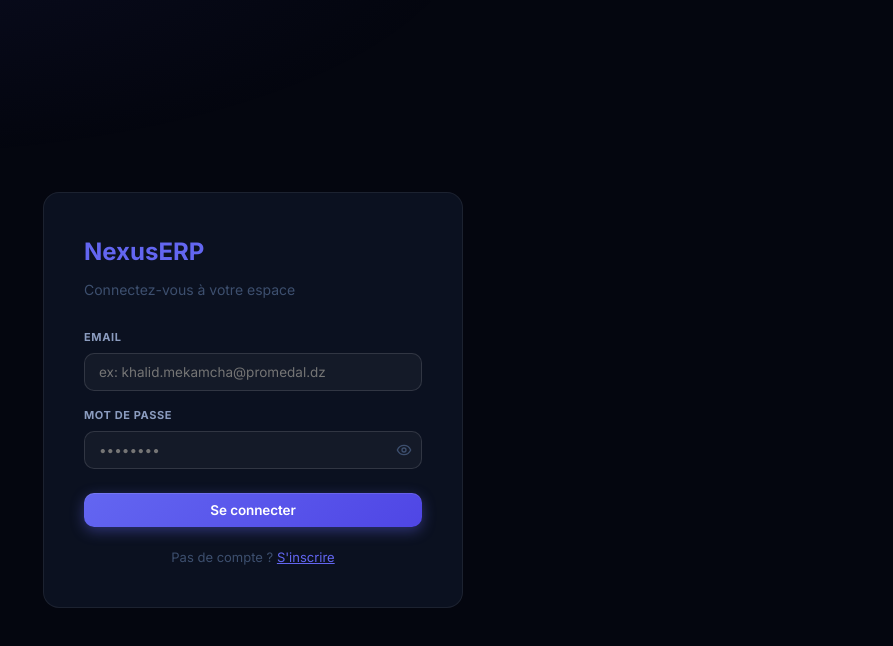
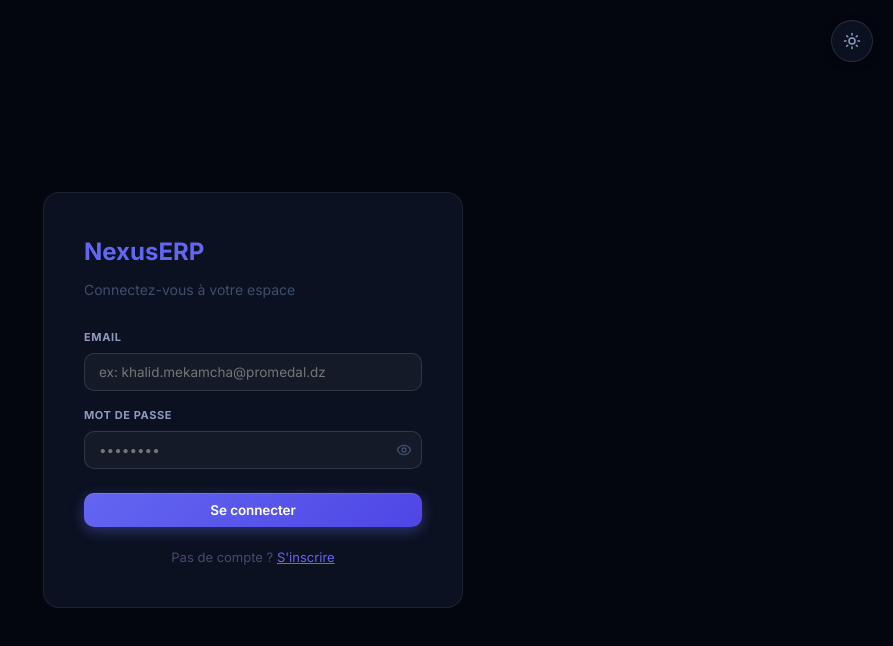
Before and after one commit to nassimkissi14-blip/nexuserp, a React (Vite) app in the folder frontend/: page /login in a window 1280 px wide. Shown: the top 646 px of the page, without its empty margins (387-1280 px from the left). Built offline with nearby package versions, Linux system fonts and the light colour scheme; no server answers.

Commit message:
feat(ui): add dark/light mode toggle on login page

```diff
--- a/frontend/src/App.jsx
+++ b/frontend/src/App.jsx
@@ -2,7 +2,7 @@ import { useState, useEffect } from 'react';
 import { BrowserRouter, Routes, Route, Navigate, useNavigate } from 'react-router-dom';
 import { Toaster } from 'react-hot-toast';
 import { QueryClient, QueryClientProvider } from '@tanstack/react-query';
-import { useAuthStore } from './store/index.js';
+import { useAuthStore, useThemeStore } from './store/index.js';
 import { useSocket } from './hooks/useSocket.js';
 
 import MainLayout from './components/layout/MainLayout.jsx';
@@ -182,6 +182,9 @@ function AppInit({ setShowOnboarding, onLogin }) {
 export default function App() {
   const [showOnboarding, setShowOnboarding] = useState(false);
   const { user } = useAuthStore();
+  const { theme, applyTheme } = useThemeStore();
+
+  useEffect(() => { applyTheme(theme); }, [theme]);
 
   const completeOnboarding = () => {
     if (user?.id) {
--- a/frontend/src/pages/LoginPage.jsx
+++ b/frontend/src/pages/LoginPage.jsx
@@ -1,7 +1,7 @@
 import { useState } from 'react';
 import { useNavigate, Link } from 'react-router-dom';
-import { Eye, EyeOff, Clock, Mail } from 'lucide-react';
-import { useAuthStore } from '../store/index.js';
+import { Eye, EyeOff, Clock, Mail, Sun, Moon } from 'lucide-react';
+import { useAuthStore, useThemeStore } from '../store/index.js';
 
 export default function LoginPage() {
   const [email, setEmail]       = useState('');
@@ -10,7 +10,9 @@ export default function LoginPage() {
   const [error, setError]       = useState('');
   const [pending, setPending]   = useState(false);
   const { login, isLoading }    = useAuthStore();
+  const { theme, toggleTheme }  = useThemeStore();
   const navigate = useNavigate();
+  const isDark = theme === 'dark';
 
   const handleSubmit = async (e) => {
     e.preventDefault();
@@ -27,7 +29,28 @@ export default function LoginPage() {
   };
 
   return (
-    <div style={{ minHeight: '100vh', display: 'flex', alignItems: 'center', justifyContent: 'center', background: 'var(--bg-primary)' }}>
+    <div style={{ minHeight: '100vh', display: 'flex', alignItems: 'center', justifyContent: 'center', background: 'var(--bg-primary)', position: 'relative' }}>
+
+      {/* Theme toggle button */}
+      <button
+        onClick={toggleTheme}
+        title={isDark ? 'Passer en mode clair' : 'Passer en mode sombre'}
+        style={{
+          position: 'fixed', top: 20, right: 20,
+          width: 42, height: 42, borderRadius: '50%',
+          border: '1px solid var(--border-light)',
+          background: 'var(--bg-card)',
+          color: 'var(--text-secondary)',
+          cursor: 'pointer',
+          display: 'flex', alignItems: 'center', justifyContent: 'center',
+          boxShadow: 'var(--shadow-sm)',
+          transition: 'var(--transition)',
+          zIndex: 1000,
+        }}
+      >
+        {isDark ? <Sun size={18} /> : <Moon size={18} />}
+      </button>
+
       <div style={{ background: 'var(--bg-card)', border: '1px solid var(--border)', borderRadius: 'var(--radius-lg)', padding: '40px', width: '100%', maxWidth: '420px' }}>
 
         <h1 style={{ fontSize: '24px', fontWeight: 700, marginBottom: '8px', color: 'var(--accent-primary)' }}>NexusERP</h1>
--- a/frontend/src/store/index.js
+++ b/frontend/src/store/index.js
@@ -76,6 +76,24 @@ export const useAuthStore = create(
         isAuthenticated: state.isAuthenticated,
       }),
     }
+  )
+);
+
+// ─── THEME STORE ──────────────────────────────
+export const useThemeStore = create(
+  persist(
+    (set) => ({
+      theme: 'dark',
+      toggleTheme: () => set((s) => {
+        const next = s.theme === 'dark' ? 'light' : 'dark';
+        document.documentElement.setAttribute('data-theme', next);
+        return { theme: next };
+      }),
+      applyTheme: (theme) => {
+        document.documentElement.setAttribute('data-theme', theme);
+      },
+    }),
+    { name: 'nexuserp-theme', partialize: (s) => ({ theme: s.theme }) }
   )
 );
 
--- a/frontend/src/styles/erp.css
+++ b/frontend/src/styles/erp.css
@@ -68,6 +68,38 @@
   --transition:      all 0.22s cubic-bezier(0.4, 0, 0.2, 1);
   --transition-fast: all 0.12s cubic-bezier(0.4, 0, 0.2, 1);
   --spring:          all 0.35s cubic-bezier(0.34, 1.56, 0.64, 1);
+}
+
+/* ─── LIGHT MODE OVERRIDES ───────────────────────── */
+html[data-theme="light"] {
+  --bg-primary:      #f0f4f8;
+  --bg-secondary:    #e8edf5;
+  --bg-card:         #ffffff;
+  --bg-card-hover:   #f8fafc;
+  --bg-elevated:     #ffffff;
+  --bg-sidebar:      #ffffff;
+  --bg-hover:        rgba(99,102,241,0.07);
+
+  --border:          rgba(0,0,0,0.08);
+  --border-light:    rgba(0,0,0,0.13);
+  --border-focus:    rgba(99,102,241,0.5);
+
+  --text-primary:    #0f172a;
+  --text-secondary:  #475569;
+  --text-muted:      #94a3b8;
+  --text-accent:     #6366f1;
+
+  --shadow-sm:    0 2px 8px rgba(0,0,0,0.06);
+  --shadow:       0 8px 32px rgba(0,0,0,0.10);
+  --shadow-lg:    0 20px 60px rgba(0,0,0,0.13);
+  --shadow-glow:  0 0 30px rgba(99,102,241,0.12);
+  --shadow-card:  0 1px 0 rgba(255,255,255,0.9) inset, 0 4px 16px rgba(0,0,0,0.07);
+}
+
+html[data-theme="light"] body::before {
+  background:
+    radial-gradient(ellipse 80% 50% at 20% -10%, rgba(99,102,241,0.06) 0%, transparent 60%),
+    radial-gradient(ellipse 60% 40% at 80% 110%, rgba(139,92,246,0.04) 0%, transparent 60%);
 }
 
 /* ─── BASE RESET ─────────────────────────────────── */
```
